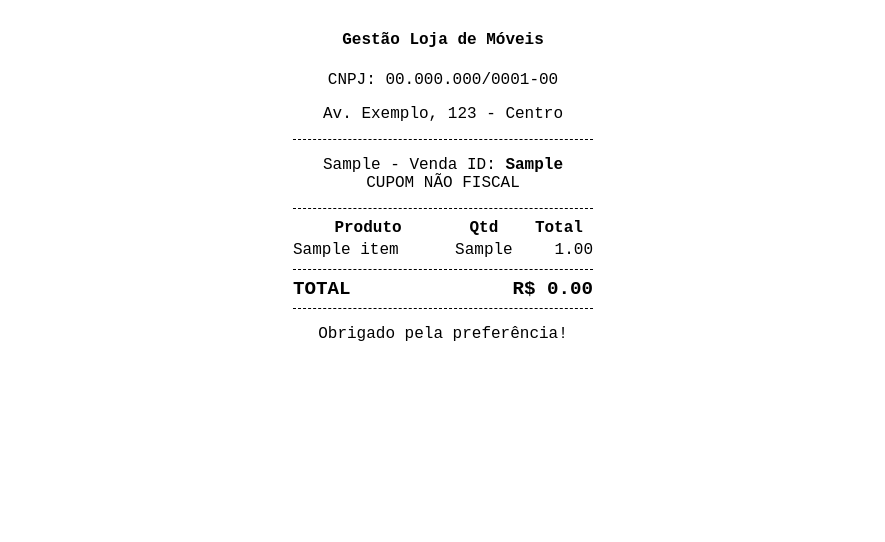
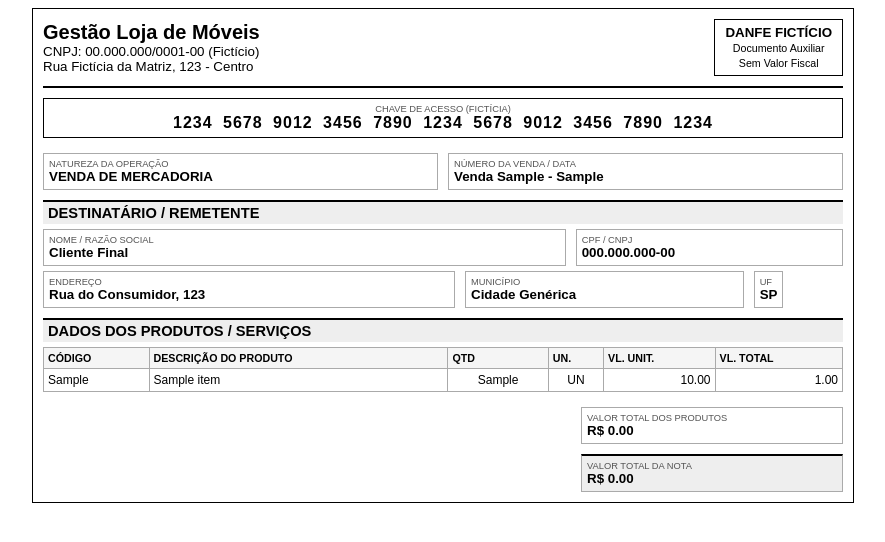
Before and after one commit to dadosloja-commits/pdv-flask-sheets, a Flask app: template templates/cupom.html in a window 1280 px wide. Shown: the top 542 px of the page, without its empty margins (197-1082 px from the left). Run offline with Flask 3, Linux system fonts and the light colour scheme; the template is opened without the code that fills it: most values are stand-ins (such as "Sample title", 1, 10 or a date in 2020).

Commit message:
Update cupom.html

```diff
--- a/templates/cupom.html
+++ b/templates/cupom.html
@@ -1,85 +1,230 @@
 <!doctype html>
 <html lang="pt-br">
 <head>
-    <meta charset="utf-t">
+    <meta charset="utf-8">
     <meta name="viewport" content="width=device-width, initial-scale=1">
-    <title>Cupom - Venda {{ id_venda }}</title>
+    <title>DANFE FICTÍCIO - Venda {{ id_venda }}</title>
     <style>
+        /* Define o layout de impressão para A4 */
+        @page {
+            size: A4;
+            margin: 1cm;
+        }
+
         body {
-            font-family: 'Courier New', Courier, monospace;
-            width: 300px;
-            margin: 0 auto;
-            padding: 10px;
+            font-family: 'Arial', sans-serif;
             color: #000;
             background: #fff;
+            font-size: 10pt;
         }
-        .center {
+
+        /* O container principal da "nota" */
+        .nfe-container {
+            width: 100%;
+            max-width: 800px;
+            margin: 0 auto;
+            border: 1px solid #000;
+            padding: 10px;
+        }
+
+        /* Cabeçalho com nome e "DANFE" */
+        .header {
+            display: flex;
+            justify-content: space-between;
+            align-items: center;
+            border-bottom: 2px solid #000;
+            padding-bottom: 10px;
+        }
+        .header .company-name {
+            font-size: 1.5em;
+            font-weight: bold;
+        }
+        .header .danfe-title {
+            border: 1px solid #000;
+            padding: 5px 10px;
             text-align: center;
         }
-        hr {
-            border: 0;
-            border-top: 1px dashed #000;
+        .danfe-title h4 { margin: 0; }
+        .danfe-title span { font-size: 0.8em; }
+
+        /* Um "campo" genérico com borda e título */
+        .field {
+            border: 1px solid #aaa;
+            padding: 5px;
+            margin-top: 5px;
         }
-        table {
+        .field-title {
+            font-size: 0.7em;
+            color: #555;
+            text-transform: uppercase;
+        }
+        .field-content {
+            font-size: 1em;
+            font-weight: bold;
+        }
+
+        /* Chave de acesso fictícia */
+        .access-key {
+            text-align: center;
+            border: 1px solid #000;
+            padding: 5px;
+            margin-top: 10px;
+        }
+        .access-key .field-content {
+            font-size: 1.2em;
+            word-spacing: 5px;
+            letter-spacing: 1px;
+        }
+
+        /* Títulos de seção (Cliente, Produtos) */
+        .section-title {
+            font-size: 1.1em;
+            font-weight: bold;
+            background-color: #eee;
+            padding: 3px 5px;
+            margin-top: 10px;
+            border-top: 2px solid #000;
+        }
+
+        /* Tabela de produtos */
+        .items-table {
             width: 100%;
             border-collapse: collapse;
+            margin-top: 5px;
         }
-        th, td {
-            padding: 2px 0;
+        .items-table th, .items-table td {
+            border: 1px solid #aaa;
+            padding: 4px;
+            text-align: left;
         }
-        .total {
-            font-size: 1.2em;
-            font-weight: bold;
+        .items-table th {
+            background-color: #f5f5f5;
+            font-size: 0.8em;
         }
-        @media print {
-            body {
-                width: 100%;
+        .items-table td {
+            font-size: 0.9em;
         }
+        .items-table .text-right { text-align: right; }
+        .items-table .text-center { text-align: center; }
+
+        /* Totais no rodapé */
+        .totals {
+            text-align: right;
+            margin-top: 10px;
         }
+        .totals .field {
+            display: inline-block;
+            width: 250px;
+            text-align: left;
+        }
+
+        /* Linhas de grade para layout */
+        .row { display: flex; gap: 10px; }
+        .col-4 { width: 33.33%; }
+        .col-6 { width: 50%; }
+        .col-8 { width: 66.66%; }
+        .col-12 { width: 100%; }
+
     </style>
 </head>
 <body onload="window.print();">
 
-    <div class="center">
-        <h4>Gestão Loja de Móveis</h4>
-        <p>CNPJ: 00.000.000/0001-00</p>
-        <p>Av. Exemplo, 123 - Centro</p>
-        <hr>
-        <p>
-            {{ data_venda }} - Venda ID: <strong>{{ id_venda }}</strong><br>
-            CUPOM NÃO FISCAL
-        </p>
-        <hr>
+    <div class="nfe-container">
+        <div class="header">
+            <div>
+                <div class="company-name">Gestão Loja de Móveis</div>
+                <div>CNPJ: 00.000.000/0001-00 (Fictício)</div>
+                <div>Rua Fictícia da Matriz, 123 - Centro</div>
+            </div>
+            <div class="danfe-title">
+                <h4>DANFE FICTÍCIO</h4>
+                <span>Documento Auxiliar<br>Sem Valor Fiscal</span>
+            </div>
         </div>
 
-    <table>
+        <div class="access-key">
+            <div class="field-title">CHAVE DE ACESSO (FICTÍCIA)</div>
+            <div class="field-content">
+                1234 5678 9012 3456 7890 1234 5678 9012 3456 7890 1234
+            </div>
+        </div>
+
+        <div class="row" style="margin-top: 10px;">
+            <div class="col-6 field">
+                <div class="field-title">NATUREZA DA OPERAÇÃO</div>
+                <div class="field-content">VENDA DE MERCADORIA</div>
+            </div>
+            <div class="col-6 field">
+                <div class="field-title">NÚMERO DA VENDA / DATA</div>
+                <div class="field-content">Venda {{ id_venda }} - {{ data_venda }}</div>
+            </div>
+        </div>
+
+        <div class="section-title">DESTINATÁRIO / REMETENTE</div>
+        <div class="row">
+            <div class="col-8 field">
+                <div class="field-title">NOME / RAZÃO SOCIAL</div>
+                <div class="field-content">Cliente Final</div>
+            </div>
+            <div class="col-4 field">
+                <div class="field-title">CPF / CNPJ</div>
+                <div class="field-content">000.000.000-00</div>
+            </div>
+        </div>
+        <div class="row">
+            <div class="col-6 field">
+                <div class="field-title">ENDEREÇO</div>
+                <div class="field-content">Rua do Consumidor, 123</div>
+            </div>
+            <div class="col-4 field">
+                <div class="field-title">MUNICÍPIO</div>
+                <div class="field-content">Cidade Genérica</div>
+            </div>
+             <div class="col-2 field">
+                <div class="field-title">UF</div>
+                <div class="field-content">SP</div>
+            </div>
+        </div>
+
+        <div class="section-title">DADOS DOS PRODUTOS / SERVIÇOS</div>
+        <table class="items-table">
             <thead>
                 <tr>
-                <th>Produto</th>
-                <th>Qtd</th>
-                <th>Total</th>
+                    <th>CÓDIGO</th>
+                    <th>DESCRIÇÃO DO PRODUTO</th>
+                    <th>QTD</th>
+                    <th>UN.</th>
+                    <th>VL. UNIT.</th>
+                    <th>VL. TOTAL</th>
                 </tr>
             </thead>
             <tbody>
                 {% for item in itens %}
                 <tr>
+                    <td>{{ item.codigo_barras }}</td>
                     <td>{{ item.nome_produto }}</td>
-                <td class="center">{{ item.quantidade_vendida }}</td>
-                <td style="text-align: right;">{{ "%.2f"|format(item.total_item) }}</td>
+                    <td class="text-center">{{ item.quantidade_vendida }}</td>
+                    <td class="text-center">UN</td>
+                    <td class="text-right">{{ "%.2f"|format(item.preco_unitario|float) }}</td>
+                    <td class="text-right">{{ "%.2f"|format(item.total_item|float) }}</td>
                 </tr>
                 {% endfor %}
             </tbody>
         </table>
 
-    <hr>
-
-    <div>
-        <span class="total">TOTAL</span>
-        <span class="total" style="float: right;">R$ {{ "%.2f"|format(total) }}</span>
+        <div class="totals">
+            <div class="field">
+                <div class="field-title">VALOR TOTAL DOS PRODUTOS</div>
+                <div class="field-content text-right">R$ {{ "%.2f"|format(total) }}</div>
             </div>
-
-    <hr>
-    <p class="center">Obrigado pela preferência!</p>
+        </div>
+        <div class="totals" style="margin-top: 5px;">
+             <div class="field" style="border-top: 2px solid #000; background: #eee;">
+                <div class="field-title">VALOR TOTAL DA NOTA</div>
+                <div class="field-content text-right">R$ {{ "%.2f"|format(total) }}</div>
+            </div>
+        </div>
+    </div>
 
 </body>
 </html>
```
Lines whose indentation alone changed are shown as unchanged.
